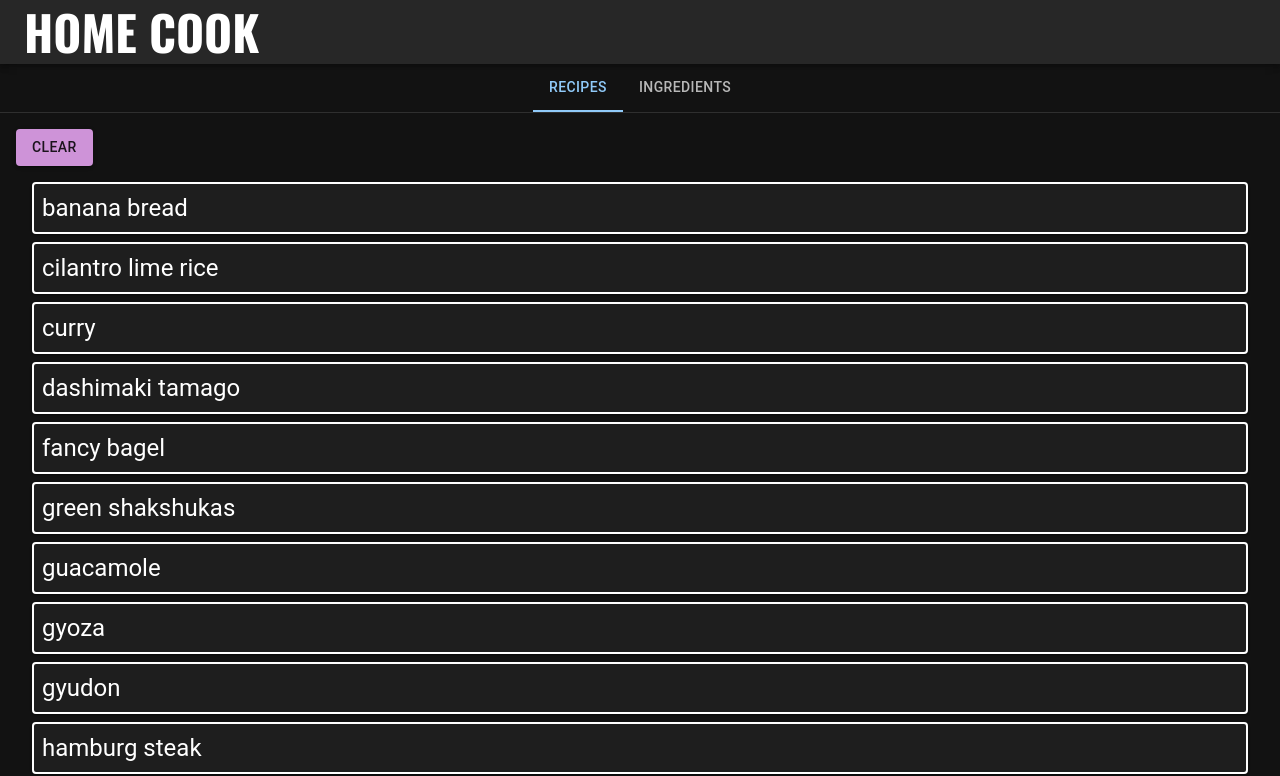
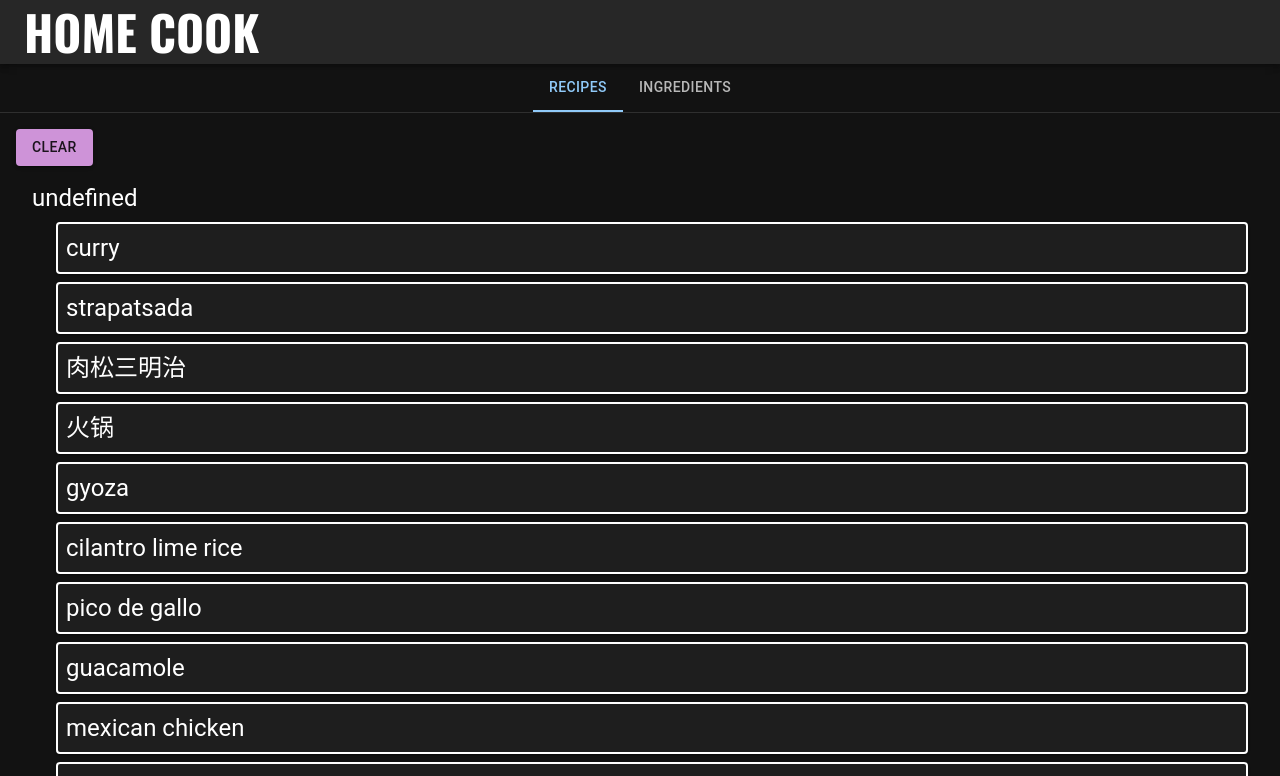
Before and after one commit to Borghese-Gladiator/next-pwa-home-cooking, a Next.js app in the folder app/: page / in a window 1280 px wide. Shown: the top 776 px of the page. Built offline with nearby package versions, Linux system fonts and the light colour scheme.

Commit message:
feat(recipes): sort by category

```diff
--- a/app/src/pages/index.js
+++ b/app/src/pages/index.js
@@ -37,13 +37,42 @@ export default function Home() {
   };
 
   /**
-   * SELECTED RECIPES
+   * RECIPE GROUPS - show recipes in RecipesTab
    */
-  const recipeNameList = recipes.map(({ name }) => name);
-  recipeNameList.sort((nameA, nameB) => nameA.localeCompare(nameB));
+  const recipeGroups = useMemo(() => {
+    const groups = recipes.reduce((acc, { cuisine, ...recipe }) => {
+      if (!(cuisine in acc)) {
+        acc[cuisine] = [];
+      }
+      acc[cuisine].push(recipe);
+      return acc;
+    }, {});
+    const orderedGroups = Object.keys(groups)
+      .sort((categoryA, categoryB) => {
+        if (categoryA === 'misc' && categoryB !== 'misc') {
+          return 1; // 'misc' should come after all other strings
+        } else if (categoryA !== 'misc' && categoryB === 'misc') {
+          return -1; // 'misc' should come after all other strings
+        } else {
+          return categoryA.localeCompare(categoryB);
+        }
+      })
+      .reduce(
+        (obj, key) => {
+          obj[key] = groups[key];
+          return obj;
+        },
+        {}
+      );
+    return orderedGroups;
+  }, [recipes]);
+
+  /**
+   * SELECTED RECIPES - select recipes in RecipesTab to show in IngredientsTab
+   */
   const [selectedRecipes, setSelectedRecipes] = useState([]);
   const {
-    ingredientsGroup,
+    ingredientGroups,
     ingredientsIdMap
   } = useMemo(() => {
     const ingredientsIdMap = {};
@@ -61,7 +90,7 @@ export default function Home() {
       }
       return acc;
     }, {});
-    const categoryGroupsCounted = Object.entries(categoryGroups).reduce((acc, [category, ingredients]) => {
+    const ingredientGroups = Object.entries(categoryGroups).reduce((acc, [category, ingredients]) => {
       const countsMap = ingredients.reduce((acc, name) => {
         acc[name] = (acc[name] || 0) + 1;
         return acc;
@@ -75,9 +104,18 @@ export default function Home() {
       acc[category].sort(({ name: nameA }, { name: nameB }) => nameA.localeCompare(nameB));
       return acc;
     }, categoryGroups);
+    const orderedIngredientGroups = Object.keys(ingredientGroups)
+      .sort((categoryA, categoryB) => categoryA.localeCompare(categoryB))
+      .reduce(
+        (obj, key) => {
+          obj[key] = ingredientGroups[key];
+          return obj;
+        },
+        {}
+      );
     return {
       ingredientsIdMap,
-      ingredientsGroup: categoryGroupsCounted,
+      ingredientGroups: orderedIngredientGroups,
     }
   }, [selectedRecipes]);
   const handleRecipeSelect = (name) => {
@@ -91,7 +129,7 @@ export default function Home() {
   }
 
   /**
-   * SELECTED INGREDIENTS
+   * SELECTED INGREDIENTS - mark as strikethrough on IngredientsTab
    */
   const [selectedIngredientIdList, setSelectedIngredientIdList] = useState([]);
   const handleIngredientSelect = (id) => {
@@ -127,11 +165,20 @@ export default function Home() {
         <CustomTabPanel value={tabValue} index={0}>
           <Button variant="contained" color="secondary" onClick={() => setSelectedRecipes([])}>Clear</Button>
           <Stack spacing={1} p={2}>
-            {recipeNameList.map((name) => (
+            {Object.entries(recipeGroups).map(([cuisine, recipeList]) => (
+              <Box>
+                <Typography
+                  variant="h5"
+                >
+                  {cuisine}
+                </Typography>
+                {recipeList.map(({ name }) => (
                   <Card
                     key={name}
                     sx={{
                       display: "flex",
+                      mt: 1,
+                      ml: 3,
                       p: 1,
                       border: 2,
                       borderColor: selectedRecipes.includes(name) ? "primary.main" : "",
@@ -140,6 +187,9 @@ export default function Home() {
                       <Typography variant="h5">{name}</Typography>
                     </CardActionArea>
                   </Card>
+                ))}
+              </Box>
+
             ))}
           </Stack>
         </CustomTabPanel>
@@ -158,12 +208,12 @@ export default function Home() {
               />
             ))}
           </Box>
-          {isEmpty(ingredientsGroup) && (
+          {isEmpty(ingredientGroups) && (
             <Typography>
               Select recipes to see ingredients
             </Typography>
           )}
-          {Object.entries(ingredientsGroup).map(([category, ingredientList]) => (
+          {Object.entries(ingredientGroups).map(([category, ingredientList]) => (
             <Box key={generateKey(category)}>
               <Typography
                 variant="h5"
```
Lines whose indentation alone changed are shown as unchanged.
